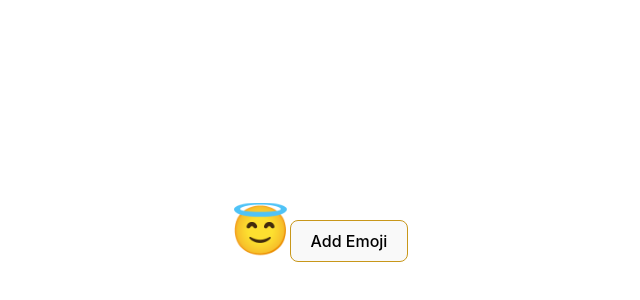
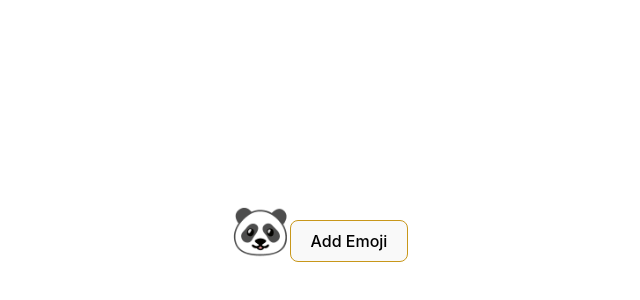
Before and after one commit to wichofly/pokemon_react, a React (Vite) app: page / in a window 1280 px wide. Shown: the part 170-470 px from the top of the page, without its empty margins (321-961 px from the left). Built offline with nearby package versions, Linux system fonts and the light colour scheme.

Commit message:
feat: add a function to have random emojis to use and delete

```diff
--- a/src/components/6-intermediate_state_concepts/Emoji.jsx
+++ b/src/components/6-intermediate_state_concepts/Emoji.jsx
@@ -1,14 +1,35 @@
 import { useState } from 'react';
 import { v4 as uuid } from 'uuid';
 
+const randomEmoji = () => {
+  const choices = [
+    '😴',
+    '🤮',
+    '🤑',
+    '🥳',
+    '🐼',
+    '🐻',
+    '🦁',
+    '🤩',
+    '😇',
+    '🤠',
+    '😁',
+    '🤗',
+  ];
+  return choices[Math.floor(Math.random() * choices.length)];
+};
+
 const Emoji = () => {
-  const [emojis, setEmojis] = useState([{ id: uuid(), emoji: '😇' }]);
+  const [emojis, setEmojis] = useState([{ id: uuid(), emoji: randomEmoji() }]);
 
   const addEmoji = () => {
-    setEmojis((oldEmojis) => [...oldEmojis, { id: uuid(), emoji: '🤠' }]);
+    setEmojis((oldEmojis) => [
+      ...oldEmojis,
+      { id: uuid(), emoji: randomEmoji() },
+    ]);
   };
 
-  const removeOne = (id) => {
+  const removeEmoji = (id) => {
     // const deleteOne = emojis.filter((image) => image.id !== id);
     // setEmojis(deleteOne);
 
@@ -22,7 +43,7 @@ const Emoji = () => {
         <span
           key={image.id}
           style={{ fontSize: '3rem', cursor: 'pointer' }}
-          onClick={() => removeOne(image.id)}
+          onClick={() => removeEmoji(image.id)}
         >
           {image.emoji}
         </span>
```
